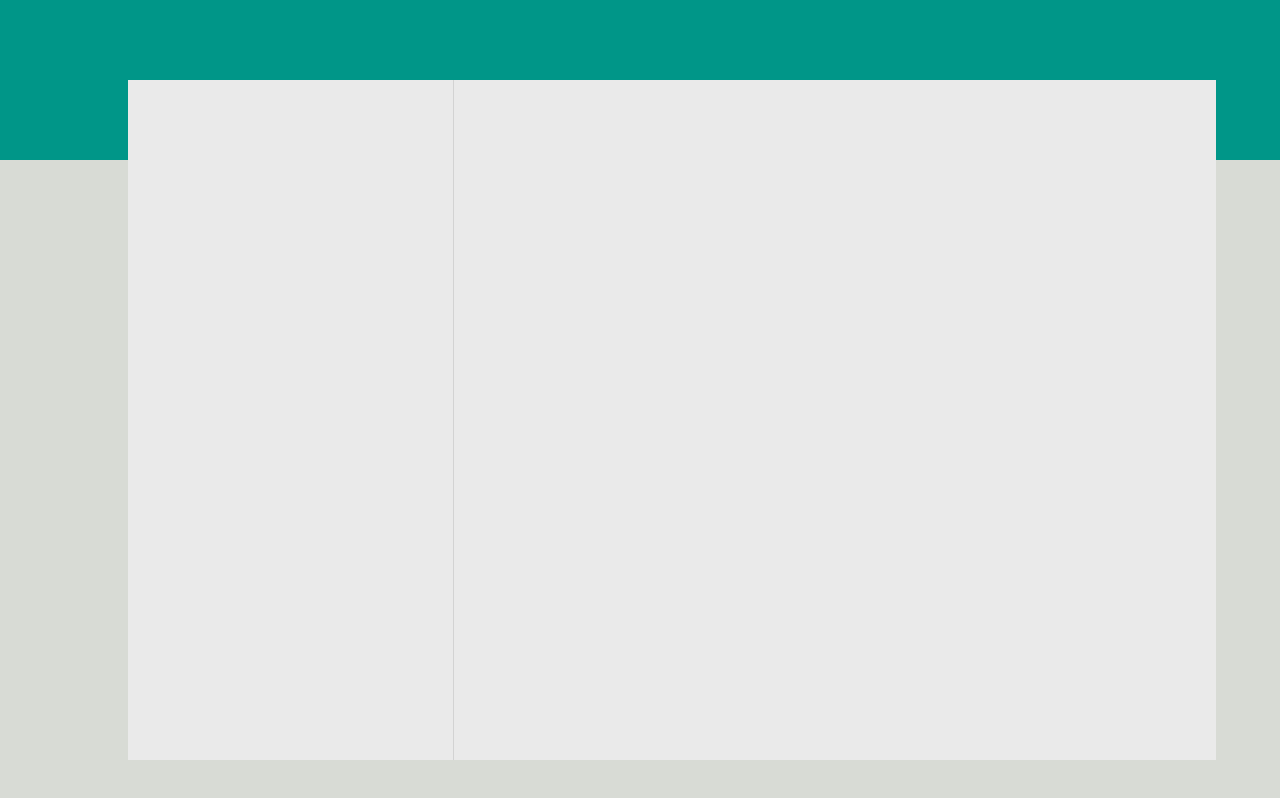
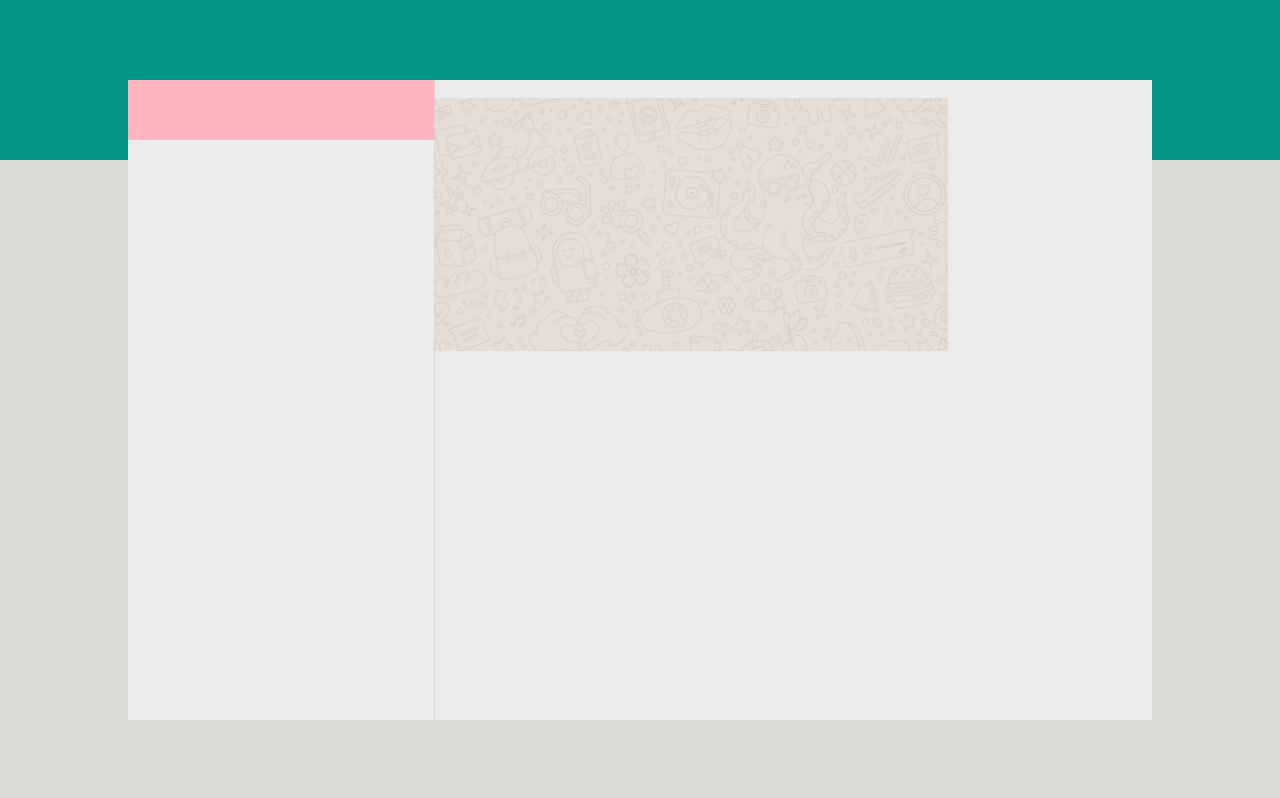
Before and after one commit to IlarioCocco/vue-boolzapp, a plain HTML site: page index.html in a window 1280 px wide. Drawn offline with nearby package versions, Linux system fonts and the light colour scheme.

Commit message:
commit debug

```diff
--- a/css/style.css
+++ b/css/style.css
@@ -12,8 +12,8 @@
 
 .container-Box-Wa {
     background-color: lightgray;
-    height: 85%;
-    width: 85%;
+    height: 80%;
+    width: 80%;
     position: absolute;
     left: 10%;
     top: 10%;
@@ -29,8 +29,16 @@
 .col-right{
     background-color:  rgba(234,234,234,255);
     width: 70%;
+    display: flex;
+    flex-wrap: wrap;
 }
 
 .img-col-right {
+   background-image: url(' ../img/mine.jpg');
+   width: 100%;
+}
 
+.section-one {
+    background-color: lightpink;
+    height: 60px;
 }
--- a/index.html
+++ b/index.html
@@ -28,11 +28,19 @@
         <div class="container-bkg">
             <div class="container-Box-Wa">
                 <div class="col-left">
-                    <img src="" alt="">
+                    <div class="section-one">
+                        <img src="" alt="">
+                    </div>
+
+
 
                 </div>
                 <div class="col-right">
-                    <img class="img-col-right" src="img//mine.jpg" alt="">
+                    <div class="section-one-right">
+                        <img src="" alt="">
+                        <img class="img-col-right" src="img/mine.jpg" alt="">
+                    </div>
+
                 </div>
             </div>
         </div>
```
